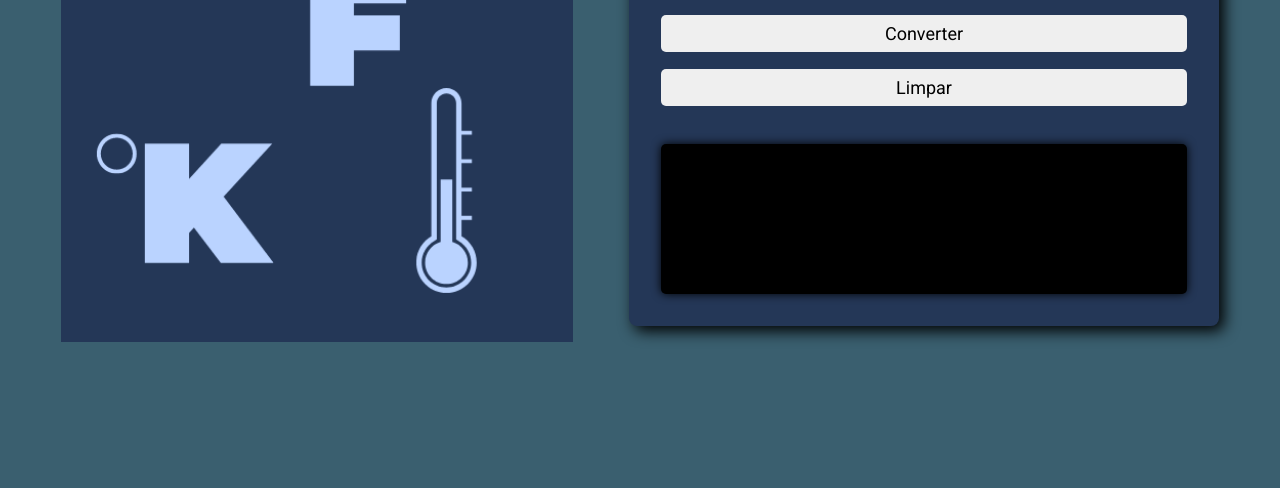
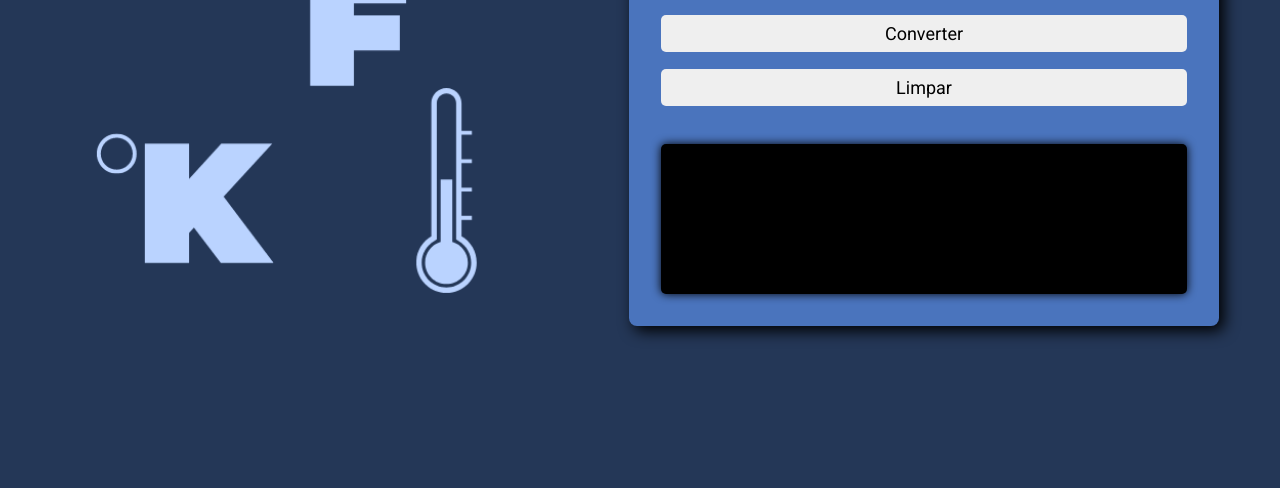
Before and after one commit to fepascoal/Desafio_Parada_34, a plain HTML site: page index.html in a window 1280 px wide. Shown: the part 312-800 px from the top of the page. Drawn offline with Linux system fonts and the light colour scheme.

Commit message:
Cores alteradas novamente

```diff
--- a/css/estilo.css
+++ b/css/estilo.css
@@ -13,7 +13,7 @@ body{
     align-items: center;
     width: 100%;
     height: 100vh;
-    background-color: #3a5f6f;
+    background-color: #243757;
 }
 
 #container{
@@ -32,7 +32,7 @@ body{
     flex-direction: column;
     gap: 1.1rem;
     padding: 2rem;
-    background-color: #243757;
+    background-color: #4a74bd;
     border-radius: 8px;
     box-shadow: 5px 5px 15px black;
 }
```
